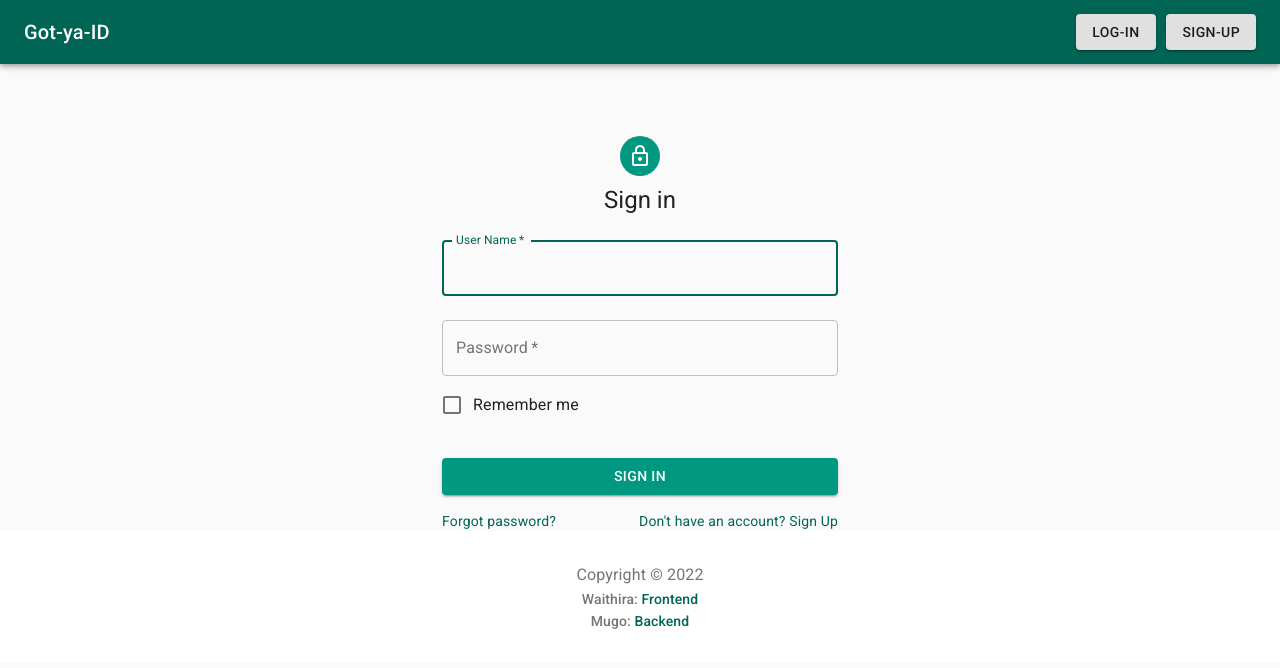
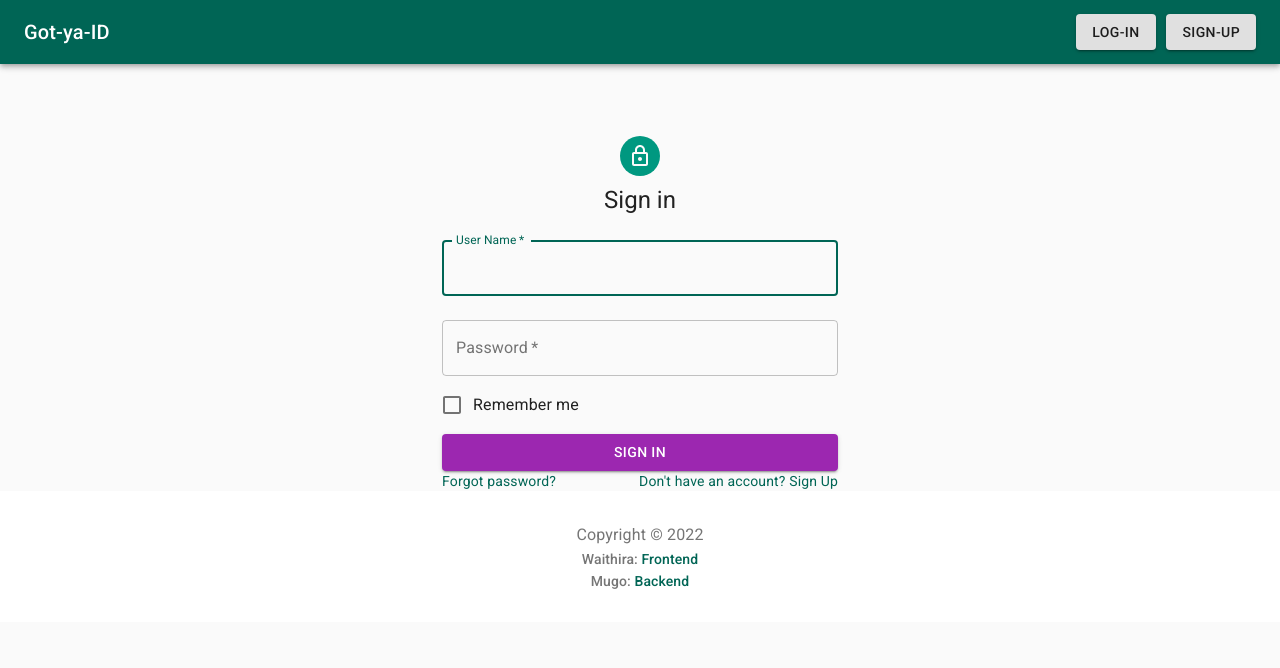
Before and after one commit to Machariajane/Frontend-Got-ya-Id, a React (Create React App) app: page /login in a window 1280 px wide. Shown: the top 668 px of the page. Built offline with nearby package versions, Linux system fonts and the light colour scheme.

Commit message:
add loader to login button
- update mui and react scripts

```diff
--- a/src/components/Auth/login.component.js
+++ b/src/components/Auth/login.component.js
@@ -1,70 +1,67 @@
 // Login component
-import React,{ useState } from "react";
-import { useSelector, useDispatch} from 'react-redux'
+import React, { useState } from "react";
+import { useSelector, useDispatch } from "react-redux";
 import { useHistory } from "react-router";
-import { loginUser } from '../../redux/User'
-import Avatar from '@material-ui/core/Avatar';
-import Button from '@material-ui/core/Button';
-import CssBaseline from '@material-ui/core/CssBaseline';
-import TextField from '@material-ui/core/TextField';
-import FormControlLabel from '@material-ui/core/FormControlLabel';
-import Checkbox from '@material-ui/core/Checkbox';
-import Link from '@material-ui/core/Link';
-import Grid from '@material-ui/core/Grid';
-import LockOutlinedIcon from '@material-ui/icons/LockOutlined';
-import Typography from '@material-ui/core/Typography';
-import { makeStyles } from '@material-ui/core/styles';
-import Container from '@material-ui/core/Container';
-import Alert from '@material-ui/lab/Alert';
-import Box from '@mui/material/Box';
+import { loginUser } from "../../redux/User";
+import Avatar from "@material-ui/core/Avatar";
+import CssBaseline from "@material-ui/core/CssBaseline";
+import TextField from "@material-ui/core/TextField";
+import FormControlLabel from "@material-ui/core/FormControlLabel";
+import Checkbox from "@material-ui/core/Checkbox";
+import Link from "@material-ui/core/Link";
+import Grid from "@material-ui/core/Grid";
+import LockOutlinedIcon from "@material-ui/icons/LockOutlined";
+import Typography from "@material-ui/core/Typography";
+import { makeStyles } from "@material-ui/core/styles";
+import Container from "@material-ui/core/Container";
+import Alert from "@material-ui/lab/Alert";
+import Box from "@mui/material/Box";
+import LoadingButton from "@mui/lab/LoadingButton";
 
 const useStyles = makeStyles((theme) => ({
   paper: {
     marginTop: theme.spacing(8),
-    display: 'flex',
-    flexDirection: 'column',
-    alignItems: 'center',
+    display: "flex",
+    flexDirection: "column",
+    alignItems: "center",
   },
   avatar: {
     margin: theme.spacing(1),
     backgroundColor: theme.palette.secondary.main,
   },
   form: {
-    width: '100%', // Fix IE 11 issue.
+    width: "100%", // Fix IE 11 issue.
     marginTop: theme.spacing(1),
   },
   button: {
     margin: theme.spacing(3, 0, 2),
-    background: '#009880',
-
+    background: "#009880",
   },
 }));
 
+export const Login = () => {
+  const [nameEmail, setNameEmail] = useState();
+  const [password, setPassword] = useState();
+  const dispatch = useDispatch();
+  const history = useHistory();
+  const error = useSelector((state) => state.user.error);
+  const isLoading = useSelector((state) => state.user.loading);
+  const classes = useStyles();
+  const handleSubmit = React.useCallback(
+    (e) => {
+      e.preventDefault();
+      let signInData = { password };
 
-export const Login = () =>{
-    const [nameEmail,setNameEmail] = useState()
-    const [password,setPassword] = useState()
-    const dispatch = useDispatch()
-    const history = useHistory()
-    const error  = useSelector(state => state.user.error)
-    const classes = useStyles();
-    const handleSubmit = React.useCallback ( (e) =>{
-      e.preventDefault()
-      let signInData = {password}
-
-
-      if (nameEmail.includes('@')){
-        signInData = {...signInData, email: nameEmail}
+      if (nameEmail.includes("@")) {
+        signInData = { ...signInData, email: nameEmail };
       } else {
-
-        signInData = {...signInData, username: nameEmail}
+        signInData = { ...signInData, username: nameEmail };
       }
 
-          dispatch(loginUser(signInData,history))
-        },[dispatch,password,nameEmail,history]
-      )
-
-
+      dispatch(loginUser(signInData, history));
+    },
+    [dispatch, password, nameEmail, history]
+  );
 
   return (
     <Container component="main" maxWidth="xs">
@@ -76,7 +73,7 @@ export const Login = () =>{
         <Typography component="h1" variant="h5">
           Sign in
         </Typography>
-            { error && <Alert severity="error">{error}</Alert> }
+        {error && <Alert severity="error">{error}</Alert>}
         <Box component="form" onSubmit={handleSubmit} noValidate sx={{ mt: 1 }}>
           {/* <form className={classes.form} onSubmit={handleSubmit}> */}
           <TextField
@@ -89,7 +86,7 @@ export const Login = () =>{
             name="username"
             autoComplete="username"
             value={nameEmail}
-                onInput={e => setNameEmail (e.target.value)}
+            onInput={(e) => setNameEmail(e.target.value)}
             autoFocus
           />
           <TextField
@@ -102,22 +99,23 @@ export const Login = () =>{
             type="password"
             id="password"
             value={password}
-                onInput={e => setPassword (e.target.value)}
+            onInput={(e) => setPassword(e.target.value)}
             autoComplete="current-password"
           />
           <FormControlLabel
             control={<Checkbox value="remember" color="primary" />}
             label="Remember me"
           />
-              <Button
+          <LoadingButton
             type="submit"
             fullWidth
             variant="contained"
             color="secondary"
             className={classes.button}
+            loading={isLoading}
           >
             Sign In
-              </Button>
+          </LoadingButton>
           <Grid container>
             <Grid item xs>
               <Link href="/forgot" variant="body2">
@@ -132,7 +130,6 @@ export const Login = () =>{
           </Grid>
         </Box>
       </div>
-
     </Container>
   );
-}
+};
```
Also changed, not shown: package.json (+19 -4 lines), 2 other files (tests, documents, lock files or other folders). Lines whose indentation alone changed are shown as unchanged.
